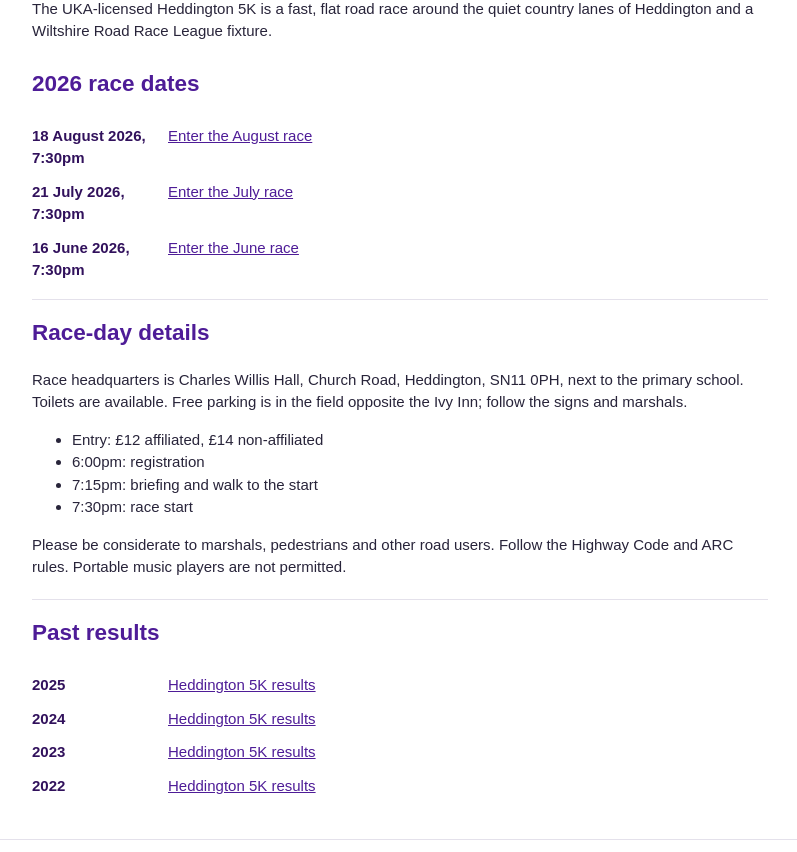
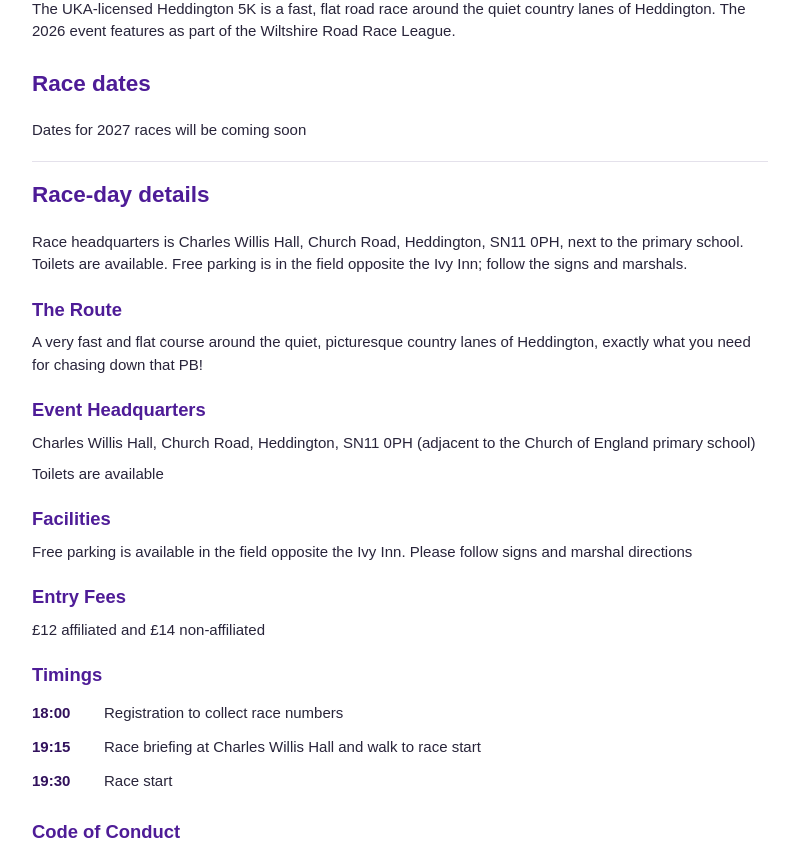
Before and after one commit to jjgry/jjgry.github.io, a plain HTML site: page races/heddington-5k.html in a window 1280 px wide. Shown: the part 214-1066 px from the top of the page, without its empty margins (240-1037 px from the left). Drawn offline with Linux system fonts and the light colour scheme.

Commit message:
Edits to Heddington 5k page

```diff
--- a/races/heddington-5k.html
+++ b/races/heddington-5k.html
@@ -15,34 +15,12 @@
       <h1>Heddington 5K Series</h1>
       <p>
         The UKA-licensed Heddington 5K is a fast, flat road race around the
-        quiet country lanes of Heddington and a Wiltshire Road Race League
-        fixture.
+        quiet country lanes of Heddington. The 2026 event features as part of
+        the Wiltshire Road Race League.
       </p>
       <section>
-        <h2>2026 race dates</h2>
-        <ol class="event-list">
-          <li>
-            <time datetime="2026-08-18">18 August 2026, 7:30pm</time
-            ><a
-              href="https://race-nation.co.uk/register/calne-running-club/heddington-5k-series-2026-august"
-              >Enter the August race</a
-            >
-          </li>
-          <li>
-            <time datetime="2026-07-21">21 July 2026, 7:30pm</time
-            ><a
-              href="https://race-nation.co.uk/register/calne-running-club/heddington-5k-series-2026-july"
-              >Enter the July race</a
-            >
-          </li>
-          <li>
-            <time datetime="2026-06-16">16 June 2026, 7:30pm</time
-            ><a
-              href="https://race-nation.co.uk/register/calne-running-club/heddington-5k-series-2026-june"
-              >Enter the June race</a
-            >
-          </li>
-        </ol>
+        <h2>Race dates</h2>
+        <p>Dates for 2027 races will be coming soon</p>
       </section>
       <section>
         <h2>Race-day details</h2>
@@ -52,50 +30,103 @@
           parking is in the field opposite the Ivy Inn; follow the signs and
           marshals.
         </p>
-        <ul>
-          <li>Entry: £12 affiliated, £14 non-affiliated</li>
-          <li>6:00pm: registration</li>
-          <li>7:15pm: briefing and walk to the start</li>
-          <li>7:30pm: race start</li>
-        </ul>
+        <h3>The Route</h3>
         <p>
-          Please be considerate to marshals, pedestrians and other road users.
-          Follow the Highway Code and ARC rules. Portable music players are not
-          permitted.
+          A very fast and flat course around the quiet, picturesque country
+          lanes of Heddington, exactly what you need for chasing down that PB!
+        </p>
+
+        <h3>Event Headquarters</h3>
+        <p>
+          Charles Willis Hall, Church Road, Heddington, SN11 0PH (adjacent to
+          the Church of England primary school)
+        </p>
+        <p>Toilets are available</p>
+
+        <h3>Facilities</h3>
+        <p>
+          Free parking is available in the field opposite the Ivy Inn. Please
+          follow signs and marshal directions
+        </p>
+        <h3>Entry Fees</h3>
+        <p>£12 affiliated and £14 non-affiliated</p>
+        <h3>Timings</h3>
+        <ol class="event-list narrow">
+          <li>
+            <time datetime="18:00">18:00</time>Registration to collect race
+            numbers
+          </li>
+          <li>
+            <time datetime="19:15">19:15</time>Race briefing at Charles Willis
+            Hall and walk to race start
+          </li>
+          <li><time datetime="19:30">19:30</time>Race start</li>
+        </ol>
+        <h3>Code of Conduct</h3>
+        <p>
+          Please be polite to all marshals on course, all pedestrians and other
+          road users. Should you withdraw from the event for any reason, please
+          alert one of the event staff and return your racing bib to them.
+          Follow the Highway Code at all times and ARC rules.
         </p>
       </section>
       <section>
-        <h2>Past results</h2>
-        <ol class="event-list">
+        <h2>Results</h2>
+        <ol class="event-list narrow">
+          <li>
+            <time>2026</time
+            ><a
+              href="https://dbmaxresults.co.uk/results.aspx?CId=16421&amp;RId=30459"
+              >Results available via DB Max</a
+            >
+          </li>
           <li>
             <time>2025</time
             ><a
-              href="https://dbmaxresults.co.uk/results.aspx?CId=16421&amp;RId=30401&amp;EId=5"
-              >Heddington 5K results</a
+              href="https://dbmaxresults.co.uk/results.aspx?CId=16421&amp;RId=30401"
+              >Results available via DB Max</a
             >
           </li>
           <li>
             <time>2024</time
             ><a
-              href="https://dbmaxresults.co.uk/results.aspx?CId=16421&amp;RId=30321&amp;EId=7"
-              >Heddington 5K results</a
+              href="https://dbmaxresults.co.uk/results.aspx?CId=16421&amp;RId=30321"
+              >Results available via DB Max</a
             >
           </li>
           <li>
             <time>2023</time
             ><a
               href="https://dbmaxresults.co.uk/Results.aspx?CId=16421&amp;RId=30249"
-              >Heddington 5K results</a
+              >Results available via DB Max</a
             >
           </li>
           <li>
             <time>2022</time
             ><a
-              href="https://dbmaxresults.co.uk/results.aspx?CId=16421&amp;RId=14004&amp;EId=3"
-              >Heddington 5K results</a
+              href="https://dbmaxresults.co.uk/results.aspx?CId=16421&amp;RId=14004"
+              >Results available via DB Max</a
             >
           </li>
         </ol>
+      </section>
+      <section>
+        <h2>Race of the year 2017!</h2>
+        <p>
+          We are proud to announce that the Heddington 5k Series won the
+          Wiltshire Athletics Association Race of the Year for 2017! Thank you
+          to everybody who voted for our event, it is great to know that you
+          love the event as we do.
+        </p>
+        <figure class="race-image">
+          <img
+            class="race-image"
+            src="/assets/images/heddington-5k-race-of-year-2017.jpg"
+            alt="Calne Running Club representatives receiving race of the year award in 2017"
+            width="960"
+            height="540"
+          />
+        </figure>
       </section>
     </main>
     <footer data-site-footer></footer>
```
Also changed, not shown: assets/images/heddington-5k-race-of-year-2017.jpg (added).
